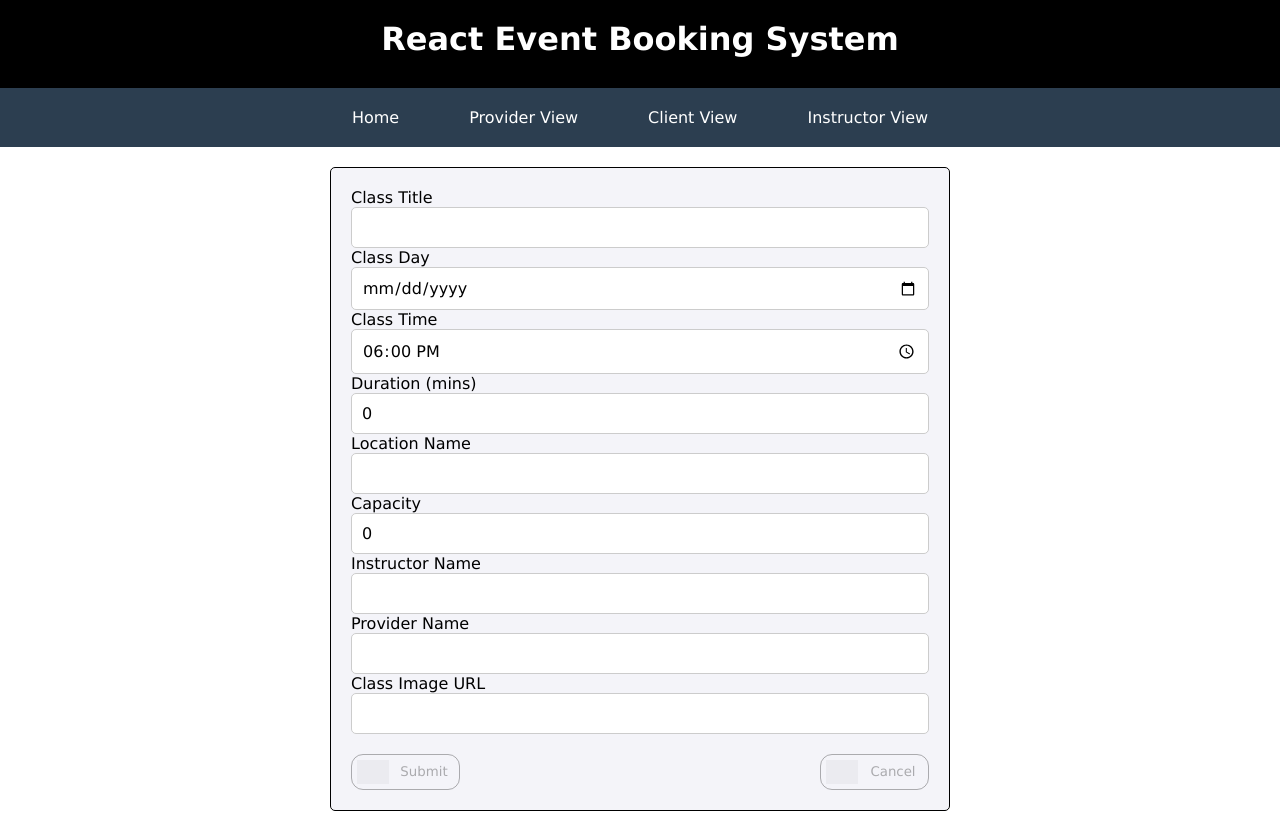
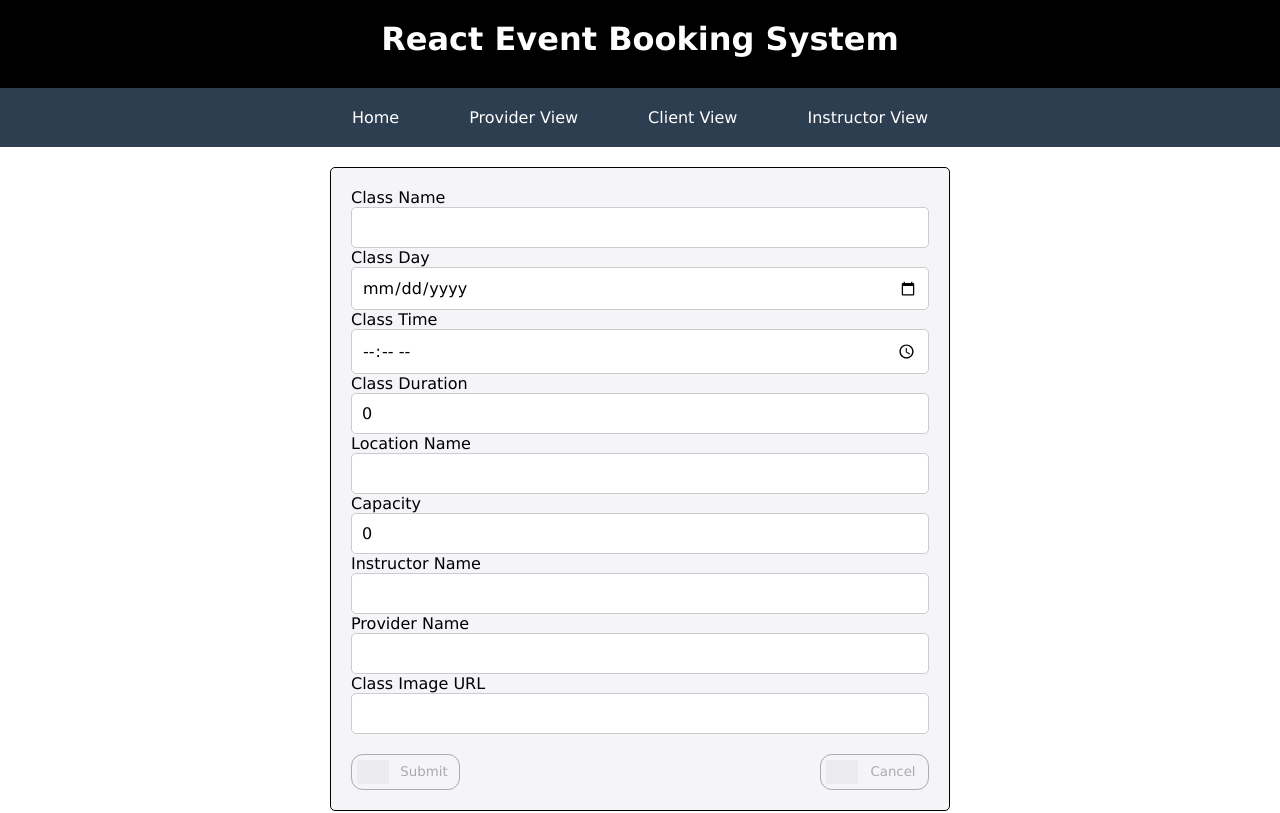
Before and after one commit to AlexanderDuya/React-CSE-Project, a React (Vite) app: page /AddClassForm in a window 1280 px wide. Shown: the top 813 px of the page. Built offline with nearby package versions, Linux system fonts and the light colour scheme; grey boxes are pictures that could not be loaded.

Commit message:
Reusable Form and validation for AddClasssForm

```diff
--- /dev/null
+++ b/src/components/UI/Form.jsx
@@ -0,0 +1,34 @@
+import "../UI/Form.scss";
+import Actions from "../UI/Actions.jsx";
+
+export function FormField({ label, type, name, value, onChange }) {
+  return (
+    <label>
+      {label}
+      <input type={type} name={name} value={value} onChange={onChange} />
+    </label>
+  );
+}
+
+export function FormDisplay(props) {
+  return (
+    <>
+      <div className="ClassForm">
+        <div className="FormField">{props.children}</div>
+        <div className="buttons">
+          <Actions.Tray>
+            <Actions.Submit showText onClick={props.handleSubmit} />
+          </Actions.Tray>
+
+          <Actions.Tray>
+            <Actions.Cancel
+              showText
+              buttonText="Cancel"
+              onClick={props.handleCancel}
+            />
+          </Actions.Tray>
+        </div>
+      </div>
+    </>
+  );
+}
--- /dev/null
+++ b/src/components/UI/Form.scss
@@ -0,0 +1,33 @@
+div.ClassForm {
+  width: 50%;
+  margin: auto;
+  padding: 20px;
+  border: 1px solid black;
+  border-radius: 5px;
+  display: flex;
+  flex-direction: column;
+  gap: 20px;
+  background-color: #f4f4f9;
+
+  div.FormField {
+    width: 100%;
+    label,
+    input {
+      display: block;
+      width: 100%;
+    }
+  }
+  div.buttons {
+    display: flex;
+    justify-content: space-between;
+  }
+}
+
+input {
+  width: 100%;
+  padding: 10px;
+  font-size: 16px;
+  border: 1px solid #ccc;
+  border-radius: 5px;
+  box-sizing: border-box;
+}
--- a/src/components/viewss/AddClassForm.jsx
+++ b/src/components/viewss/AddClassForm.jsx
@@ -1,14 +1,14 @@
 import "../viewss/AddClassForm.scss";
-import Actions from "../UI/Actions";
 import { useNavigate } from "react-router-dom";
 import { useState } from "react";
 import { storedClasses, changeSubmit } from "../viewss/storedClasses.jsx";
+import { FormField, FormDisplay } from "../UI/Form.jsx";
 
 const initialClass = {
   ClassTitle: "",
   ClassCourseName: "",
   ClassDay: null,
-  ClassTime: "18:00",
+  ClassTime: "",
   ClassDuration: 0,
   ClassLocationName: "",
   ClassCapacity: 0,
@@ -18,20 +18,19 @@ const initialClass = {
 };
 
 function AddClassForm() {
-  const navigate = useNavigate();
-  const [singleClass, setSingleClass] = useState(initialClass);
+  // Initialisation ----------------------------------------------
 
   const conformance = {
     html2js: {
-      ClassTitle: (value) => (value === "" ? null : value),
+      ClassTitle: (value) => (value === "" ? "" : value),
       ClassDay: (value) => (value === "" ? null : new Date(value)),
-      ClassTime: (value) => (value === "" ? null : value),
-      ClassDuration: (value) => (value === "" ? null : parseInt(value)),
-      ClassLocationName: (value) => (value === "" ? null : value),
-      ClassCapacity: (value) => (value === 0 ? null : parseInt(value)),
-      ClassInstructorName: (value) => (value === "" ? null : value),
-      ClassProviderName: (value) => (value === "" ? null : value),
-      ClassImageURL: (value) => (value === "" ? null : value),
+      ClassTime: (value) => (value === "" ? "" : value),
+      ClassDuration: (value) => (value === null ? 0 : parseInt(value) || 0),
+      ClassLocationName: (value) => (value === "" ? "" : value),
+      ClassCapacity: (value) => (value === "" ? 0 : parseInt(value) || 0),
+      ClassInstructorName: (value) => (value === "" ? "" : value),
+      ClassProviderName: (value) => (value === "" ? "" : value),
+      ClassImageURL: (value) => (value === "" ? "" : value),
     },
 
     js2html: {
@@ -52,12 +51,21 @@ function AddClassForm() {
     },
   };
 
+  // State --------------------------------------------------
+
+  const navigate = useNavigate();
+  const [singleClass, setSingleClass] = useState(initialClass);
+  const [valid, setValid] = useState(null);
+  const [errors, setErrors] = useState({});
+
+  // Handlers --------------------------------------------------
+
   const handleCancel = () => {
     navigate("/ProviderClasses");
   };
 
   const handleSubmit = () => {
-    if (singleClass != initialClass) {
+    if (validate(singleClass)) {
       const updatedClass = {
         ...singleClass,
         ClassDay:
@@ -82,114 +90,159 @@ function AddClassForm() {
     });
   };
 
+  const validate = (newClass) => {
+    let isValid = true;
+    let errors = {};
+
+    if (newClass.ClassTitle === initialClass.ClassTitle) {
+      errors.ClassTitle = "Title is not complete";
+      isValid = false;
+    }
+    if (newClass.ClassDay === initialClass.ClassDay) {
+      errors.ClassDay = "ClassDay is not complete";
+      isValid = false;
+    }
+    if (newClass.ClassTime === initialClass.ClassTime) {
+      errors.ClassTime = "ClassTime is not complete";
+      isValid = false;
+    }
+    if (!newClass.ClassDuration || newClass.ClassDuration <= 0) {
+      errors.ClassDuration = "ClassDuration must be greater than 0";
+      isValid = false;
+    }
+    if (newClass.ClassLocationName === initialClass.ClassLocationName) {
+      errors.ClassLocationName = "ClassLocationName is not complete";
+      isValid = false;
+    }
+    if (!newClass.ClassCapacity || newClass.ClassCapacity <= 0) {
+      errors.ClassCapacity = "ClassCapacity must be greater than 0";
+      isValid = false;
+    }
+    if (newClass.ClassInstructorName === initialClass.ClassInstructorName) {
+      errors.ClassInstructorName = "ClassInstructorName is not complete";
+      isValid = false;
+    }
+    if (newClass.ClassProviderName === initialClass.ClassProviderName) {
+      errors.ClassProviderName = "ClassProviderName is not complete";
+      isValid = false;
+    }
+    if (newClass.ClassImageURL === initialClass.ClassImageURL) {
+      errors.ClassImageURL = "ClassImageURL is not complete";
+      isValid = false;
+    }
+
+    setErrors(errors);
+    setValid(isValid);
+    return isValid;
+  };
+
+  // View -------------------------------------------------------
+
   return (
-    <div className="ClassForm">
-      <div className="FormField">
-        <label>
-          Class Title
-          <input
+    <FormDisplay handleSubmit={handleSubmit} handleCancel={handleCancel}>
+      <FormField
+        label="Class Name"
         type="text"
         name="ClassTitle"
         value={conformance.js2html.ClassTitle(singleClass.ClassTitle)}
         onChange={handleChange}
-          />
-        </label>
+      ></FormField>
+      {errors.ClassTitle != null && (
+        <p className="unsuccess">{errors.ClassTitle}</p>
+      )}
 
-        <label>
-          Class Day
-          <input
+      <FormField
+        label="Class Day"
         type="date"
         name="ClassDay"
         value={conformance.js2html.ClassDay(singleClass.ClassDay)}
         onChange={handleChange}
-          />
-        </label>
+      ></FormField>
+      {errors.ClassDay != null && (
+        <p className="unsuccess">{errors.ClassDay}</p>
+      )}
 
-        <label>
-          Class Time
-          <input
+      <FormField
+        label="Class Time"
         type="time"
         name="ClassTime"
         value={conformance.js2html.ClassTime(singleClass.ClassTime)}
         onChange={handleChange}
-          />
-        </label>
+      ></FormField>
+      {errors.ClassTime != null && (
+        <p className="unsuccess">{errors.ClassTime}</p>
+      )}
 
-        <label>
-          Duration (mins)
-          <input
-            type="number"
+      <FormField
+        label="Class Duration"
+        type="text"
         name="ClassDuration"
         value={conformance.js2html.ClassDuration(singleClass.ClassDuration)}
         onChange={handleChange}
-          />
-        </label>
+      ></FormField>
+      {errors.ClassDuration != null && (
+        <p className="unsuccess">{errors.ClassDuration}</p>
+      )}
 
-        <label>
-          Location Name
-          <input
+      <FormField
+        label="Location Name"
         type="text"
         name="ClassLocationName"
         value={conformance.js2html.ClassLocationName(
           singleClass.ClassLocationName
         )}
         onChange={handleChange}
-          />
-        </label>
+      ></FormField>
+      {errors.ClassLocationName != null && (
+        <p className="unsuccess">{errors.ClassLocationName}</p>
+      )}
 
-        <label>
-          Capacity
-          <input
-            type="number"
+      <FormField
+        label="Capacity"
+        type="text"
         name="ClassCapacity"
         value={conformance.js2html.ClassCapacity(singleClass.ClassCapacity)}
         onChange={handleChange}
-          />
-        </label>
+      ></FormField>
+      {errors.ClassCapacity != null && (
+        <p className="unsuccess">{errors.ClassCapacity}</p>
+      )}
 
-        <label>
-          Instructor Name
-          <input
+      <FormField
+        label="Instructor Name"
         type="text"
         name="ClassInstructorName"
         value={singleClass.ClassInstructorName}
         onChange={handleChange}
-          />
-        </label>
+      ></FormField>
+      {errors.ClassInstructorName != null && (
+        <p className="unsuccess">{errors.ClassInstructorName}</p>
+      )}
 
-        <label>
-          Provider Name
-          <input
+      <FormField
+        label="Provider Name"
         type="text"
         name="ClassProviderName"
         value={conformance.js2html.ClassProviderName(
           singleClass.ClassProviderName
         )}
         onChange={handleChange}
-          />
-        </label>
+      ></FormField>
+      {errors.ClassProviderName != null && (
+        <p className="unsuccess">{errors.ClassProviderName}</p>
+      )}
 
-        <label>
-          Class Image URL
-          <input
+      <FormField
+        label="Class Image URL"
         type="text"
         name="ClassImageURL"
         value={conformance.js2html.ClassImageURL(singleClass.ClassImageURL)}
         onChange={handleChange}
-          />
-        </label>
-      </div>
-
-      <div className="buttons">
-        <Actions.Tray>
-          <Actions.Submit showText onClick={handleSubmit} />
-        </Actions.Tray>
-
-        <Actions.Tray>
-          <Actions.Cancel showText buttonText="Cancel" onClick={handleCancel} />
-        </Actions.Tray>
-      </div>
-    </div>
+      ></FormField>
+      {errors.ClassImageURL != null && (
+        <p className="unsuccess">{errors.ClassImageURL}</p>
+      )}
+    </FormDisplay>
   );
 }
 
--- a/src/components/viewss/AddClassForm.scss
+++ b/src/components/viewss/AddClassForm.scss
@@ -1,33 +1,5 @@
-div.ClassForm {
-  width: 50%;
-  margin: auto;
-  padding: 20px;
-  border: 1px solid black;
-  border-radius: 5px;
-  display: flex;
-  flex-direction: column;
-  gap: 20px;
-  background-color: #f4f4f9;
-
-  div.FormField {
-    width: 100%;
-    label,
-    input {
-      display: block;
-      width: 100%;
-    }
-  }
-  div.buttons {
-    display: flex;
-    justify-content: space-between;
-  }
+p.unsuccess {
+  color: red;
+  font-size: 13.5px;
+  padding-bottom: 10px;
 }
-
-input {
-  width: 100%;
-  padding: 10px;
-  font-size: 16px;
-  border: 1px solid #ccc;
-  border-radius: 5px;
-  box-sizing: border-box;
-}
```
Lines whose indentation alone changed are shown as unchanged.
